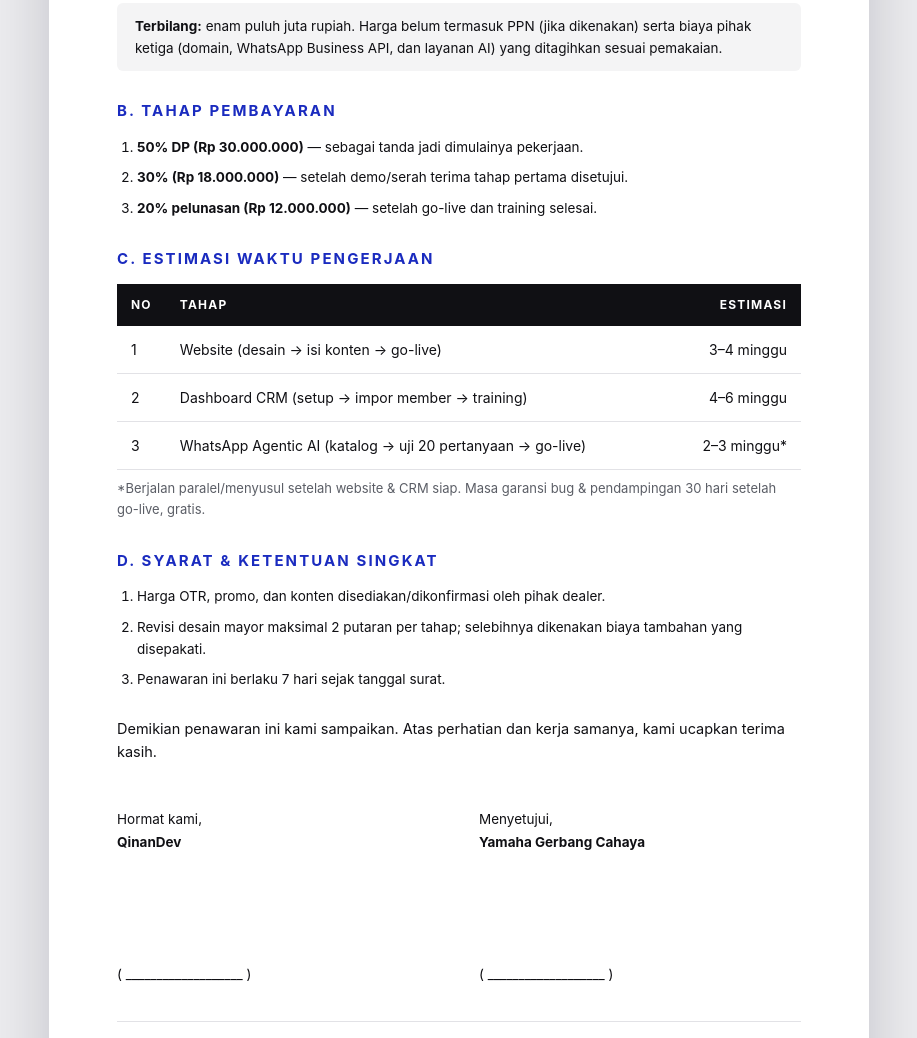
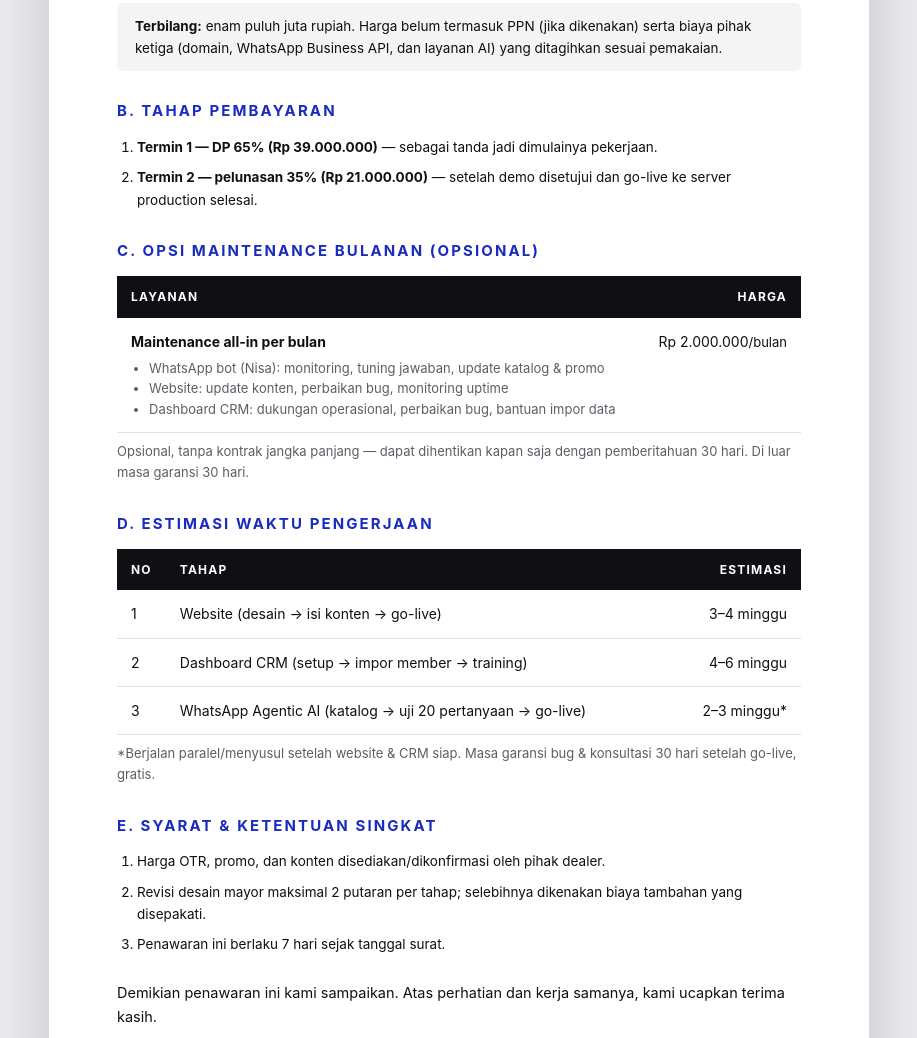
Before and after one commit to naufalazhr/ymh-web, a plain HTML site: page docs/penawaran-qinandev-gerbangcahaya.html in a window 1280 px wide. Shown: the part 1119-2157 px from the top of the page, without its empty margins (181-1098 px from the left). Drawn offline with Linux system fonts and the light colour scheme.

Commit message:
Penawaran: 2 termin 65/35, maintenance 2jt/bln, garansi konsultasi

```diff
--- a/docs/penawaran-qinandev-gerbangcahaya.html
+++ b/docs/penawaran-qinandev-gerbangcahaya.html
@@ -90,22 +90,33 @@
 
   <h2>B. Tahap Pembayaran</h2>
   <ol class="terms">
-    <li><b>50% DP (Rp 30.000.000)</b> — sebagai tanda jadi dimulainya pekerjaan.</li>
-    <li><b>30% (Rp 18.000.000)</b> — setelah demo/serah terima tahap pertama disetujui.</li>
-    <li><b>20% pelunasan (Rp 12.000.000)</b> — setelah go-live dan training selesai.</li>
+    <li><b>Termin 1 — DP 65% (Rp 39.000.000)</b> — sebagai tanda jadi dimulainya pekerjaan.</li>
+    <li><b>Termin 2 — pelunasan 35% (Rp 21.000.000)</b> — setelah demo disetujui dan go-live ke server production selesai.</li>
   </ol>
 
+  <h2>C. Opsi Maintenance Bulanan (Opsional)</h2>
+  <table>
+    <tr><th>Layanan</th><th class="r">Harga</th></tr>
+    <tr><td><span class="pkg">Maintenance all-in per bulan</span>
+      <ul class="scope">
+        <li>WhatsApp bot (Nisa): monitoring, tuning jawaban, update katalog &amp; promo</li>
+        <li>Website: update konten, perbaikan bug, monitoring uptime</li>
+        <li>Dashboard CRM: dukungan operasional, perbaikan bug, bantuan impor data</li>
+      </ul></td><td class="r">Rp 2.000.000<span style="font-weight:400;font-size:13px">/bulan</span></td></tr>
+  </table>
+  <p style="font-size:13px;color:var(--muted);margin-top:8px">Opsional, tanpa kontrak jangka panjang — dapat dihentikan kapan saja dengan pemberitahuan 30 hari. Di luar masa garansi 30 hari.</p>
+
   <div class="pbreak"></div>
-  <h2>C. Estimasi Waktu Pengerjaan</h2>
+  <h2>D. Estimasi Waktu Pengerjaan</h2>
   <table>
     <tr><th style="width:36px">No</th><th>Tahap</th><th class="r">Estimasi</th></tr>
     <tr><td>1</td><td>Website (desain → isi konten → go-live)</td><td class="r">3–4 minggu</td></tr>
     <tr><td>2</td><td>Dashboard CRM (setup → impor member → training)</td><td class="r">4–6 minggu</td></tr>
     <tr><td>3</td><td>WhatsApp Agentic AI (katalog → uji 20 pertanyaan → go-live)</td><td class="r">2–3 minggu*</td></tr>
   </table>
-  <p style="font-size:13px;color:var(--muted);margin-top:8px">*Berjalan paralel/menyusul setelah website &amp; CRM siap. Masa garansi bug &amp; pendampingan 30 hari setelah go-live, gratis.</p>
+  <p style="font-size:13px;color:var(--muted);margin-top:8px">*Berjalan paralel/menyusul setelah website &amp; CRM siap. Masa garansi bug &amp; konsultasi 30 hari setelah go-live, gratis.</p>
 
-  <h2>D. Syarat &amp; Ketentuan Singkat</h2>
+  <h2>E. Syarat &amp; Ketentuan Singkat</h2>
   <ol class="terms">
     <li>Harga OTR, promo, dan konten disediakan/dikonfirmasi oleh pihak dealer.</li>
     <li>Revisi desain mayor maksimal 2 putaran per tahap; selebihnya dikenakan biaya tambahan yang disepakati.</li>
```
Also changed, not shown: 1 other file.
